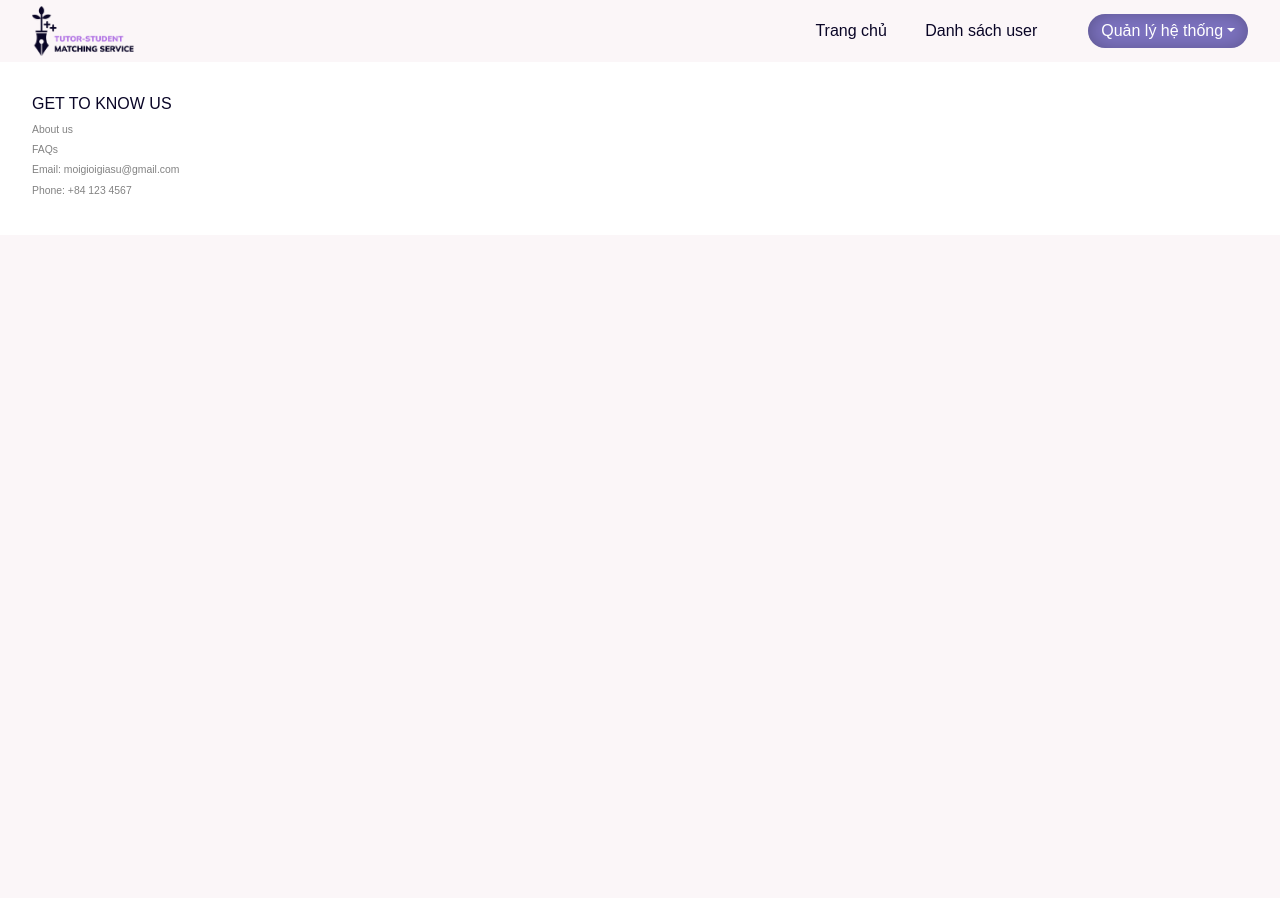
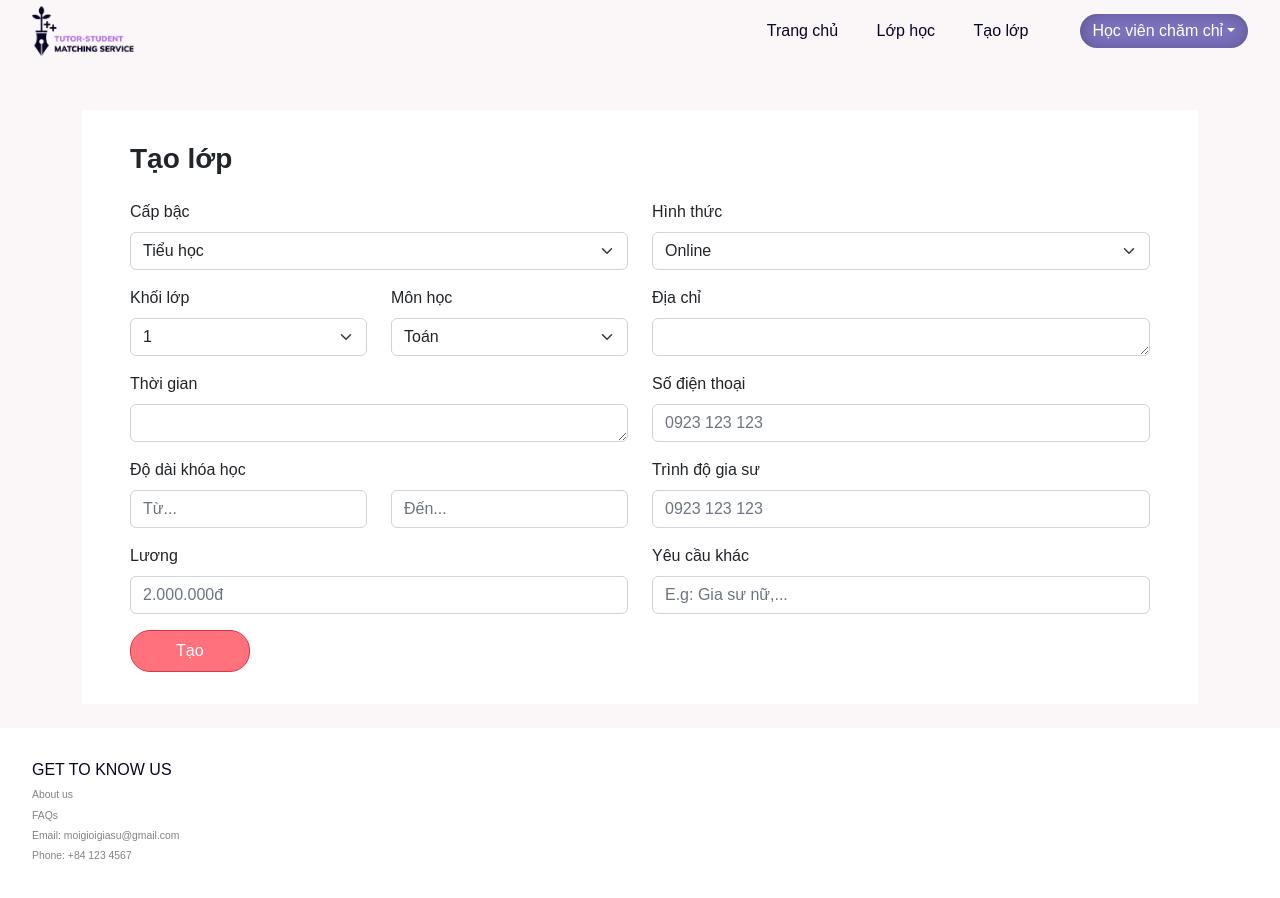
Before and after one commit to thanhhung270502/tutor-student-fe, a React (Create React App) app: page /createclass in a window 1280 px wide. Shown: the top 898 px of the page. Before the commit the page ends 800 px from the top, so only its background shows below. Built offline with nearby package versions, Linux system fonts and the light colour scheme.

Commit message:
create/classlist api

```diff
--- a/package.json
+++ b/package.json
@@ -7,6 +7,7 @@
     "@testing-library/react": "^13.4.0",
     "@testing-library/user-event": "^13.5.0",
     "aos": "^3.0.0-beta.6",
+    "axios": "^1.2.1",
     "bootstrap": "^5.2.2",
     "clsx": "^1.2.1",
     "normalize.css": "^8.0.1",
--- a/src/pages/ClassList/ClassList.js
+++ b/src/pages/ClassList/ClassList.js
@@ -6,6 +6,7 @@ import style from './ClassList.module.css';
 import { Table } from 'react-bootstrap';
 import { usePagination } from 'react-use-pagination';
 import data from './ClassList.json';
+import axios from "axios";
 
 import Row from './Row';
 
@@ -16,6 +17,27 @@ const ClassList = () => {
     const [currentClassInfo, setCurrentClassInfo] = useState([]);
     // 0: default, 1: filter subject, 2: filter class, 3: filter both
     const [number, setNumber] = useState(0);
+    const URL = "http://localhost:3000"
+    const getClassInfo = () => {
+        return axios.get(`${URL}/api/v1/classrooms`).then((response) => response.data);
+    }
+
+    useEffect(() => {
+        console.log("use effect");
+        (
+            async () => {
+                await getClassInfo().then((data) => {
+                    setClassInfo(data);
+                    setCurrentClassInfo(data);
+                    setClassInfo(data);
+                    setSubjectClassInfo(data);
+                    setClassClassInfo(data);
+                });
+            }
+        )()
+    }, [])
+
+
 
     const handleFilteredSubject = (e) => {
         console.log(number);
@@ -111,18 +133,6 @@ const ClassList = () => {
         endIndex: 11,
     });
 
-    useEffect(() => {
-        /* use api / wait until data is updated
-        async () => {
-            info = await getClassInfo();
-            setClassInfo(info);
-        } */
-        setCurrentClassInfo(data);
-        setClassInfo(data);
-        setSubjectClassInfo(data);
-        setClassClassInfo(data);
-    }, []);
-
     return (
         <div className={`container ${style.container}`}>
             <h4 className={style.header}>Danh sách lớp đang tìm Gia sư</h4>
--- a/src/pages/CreateClass/index.js
+++ b/src/pages/CreateClass/index.js
@@ -1,19 +1,67 @@
+import { useState } from 'react'
 import './create_class.scss';
+import axios from 'axios';
 
 function Createclass() {
+    const URL = "http://localhost:3000";
+
+    const [data, setData] = useState({
+        rank: null,
+        formality: '',
+        grade: null,
+        subject: '',
+        address: '',
+        time: '',
+        phone: '',
+        time_to_start: '',
+        time_to_end: '',
+        level: '',
+        salary: '',
+        other: '',
+        status: ''
+    })
+
+    const createClass = async (formdata) => {
+        console.log(data)
+        const res = await axios.post(`${URL}/api/v1/classrooms`, formdata)
+            .then(function (response) {
+                console.log(response);
+            })
+            .catch(function (error) {
+                console.log(error);
+            });
+    }
+
+    const handleChange = (event) => {
+        const { name, value } = event.target;
+        setData(prev => ({
+            ...prev,
+            [name]: value.toUpperCase(),
+        }));
+        console.log('hi')
+    }
+
+    const handleSubmit = async (event) => {
+        event.preventDefault();
+        // await createClass(data);
+        const res = await createClass(data);
+        console.log(res);
+    }
+
     return (
         <div className="p-3 pt-5 pb-4">
             <div className="container">
                 <div className="create_class__container">
+                    <form onSubmit={handleSubmit.bind(this)}>
                         <h3>Tạo lớp</h3>
                         <div className="row">
                             <div className="col-6">
-                            <div class="mb-3 mt-3">
-                                <label for="exampleFormControlInput1" className="form-label">
+                                <div className="mb-3 mt-3">
+                                    <label htmlFor="exampleFormControlInput1" className="form-label">
                                         Cấp bậc
                                     </label>
-                                <select class="form-select" aria-label="Default select example">
-                                    <option selected value="1">
+                                    <select onChange={handleChange} name="rank" className="form-select" aria-label="Default select example">
+                                        <option value="1">
                                             Tiểu học
                                         </option>
                                         <option value="2">Trung học cơ sở</option>
@@ -23,12 +71,12 @@ function Createclass() {
                                 </div>
                             </div>
                             <div className="col-6">
-                            <div class="mb-3 mt-3">
-                                <label for="exampleFormControlInput1" className="form-label">
+                                <div className="mb-3 mt-3">
+                                    <label htmlFor="exampleFormControlInput1" className="form-label">
                                         Hình thức
                                     </label>
-                                <select class="form-select" aria-label="Default select example">
-                                    <option selected value="1">
+                                    <select onChange={handleChange} name="formality" className="form-select" aria-label="Default select example">
+                                        <option value="1">
                                             Online
                                         </option>
                                         <option value="2">Offline</option>
@@ -40,12 +88,12 @@ function Createclass() {
                             <div className="col-6">
                                 <div className="row">
                                     <div className="col-6">
-                                    <div class="mb-3">
-                                        <label for="exampleFormControlInput1" className="form-label">
+                                        <div className="mb-3">
+                                            <label htmlFor="exampleFormControlInput1" className="form-label">
                                                 Khối lớp
                                             </label>
-                                        <select class="form-select" aria-label="Default select example">
-                                            <option selected value="1">
+                                            <select onChange={handleChange} name="grade" className="form-select" aria-label="Default select example">
+                                                <option value="1">
                                                     1
                                                 </option>
                                                 <option value="2">2</option>
@@ -64,132 +112,145 @@ function Createclass() {
                                         </div>
                                     </div>
                                     <div className="col-6">
-                                    <div class="mb-3">
-                                        <label for="exampleFormControlInput1" className="form-label">
+                                        <div className="mb-3">
+                                            <label htmlFor="exampleFormControlInput1" className="form-label">
                                                 Môn học
                                             </label>
-                                        <select class="form-select" aria-label="Default select example">
-                                            <option selected value="1">
+                                            <select onChange={handleChange} name="subject" className="form-select" aria-label="Default select example">
+                                                <option value="Toán">
                                                     Toán
                                                 </option>
-                                            <option value="2">Tiếng Việt</option>
-                                            <option value="3">Vật Lý</option>
-                                            <option value="4">Hóa Học</option>
-                                            <option value="5">Sinh Học</option>
-                                            <option value="6">Ngữ Văn</option>
-                                            <option value="7">Anh Văn</option>
-                                            <option value="8">Địa Lý</option>
-                                            <option value="9">Lịch Sử</option>
+                                                <option value="Tiếng Việt">Tiếng Việt</option>
+                                                <option value="Vật Lý">Vật Lý</option>
+                                                <option value="Hóa Học">Hóa Học</option>
+                                                <option value="Sinh Học">Sinh Học</option>
+                                                <option value="Ngữ Văn">Ngữ Văn</option>
+                                                <option value="Anh Văn">Anh Văn</option>
+                                                <option value="Địa Lý">Địa Lý</option>
+                                                <option value="Lịch Sử">Lịch Sử</option>
                                             </select>
                                         </div>
                                     </div>
                                 </div>
                             </div>
                             <div className="col-6">
-                            <div class="mb-3">
-                                <label for="exampleFormControlInput1" className="form-label">
+                                <div className="mb-3">
+                                    <label htmlFor="exampleFormControlInput1" className="form-label">
                                         Địa chỉ
                                     </label>
-                                <textarea class="form-control" id="exampleFormControlTextarea1" rows="1"></textarea>
+                                    <textarea onChange={handleChange} name="address" className="form-control" id="exampleFormControlTextarea1" rows="1"></textarea>
                                 </div>
                             </div>
                         </div>
                         <div className="row">
                             <div className="col-6">
-                            <div class="mb-3">
-                                <label for="exampleFormControlInput1" className="form-label">
+                                <div className="mb-3">
+                                    <label htmlFor="exampleFormControlInput1" className="form-label">
                                         Thời gian
                                     </label>
-                                <textarea class="form-control" id="exampleFormControlTextarea1" rows="1"></textarea>
+                                    <textarea onChange={handleChange} name="time" className="form-control" id="exampleFormControlTextarea1" rows="1"></textarea>
                                 </div>
                             </div>
                             <div className="col-6">
-                            <div class="mb-3">
-                                <label for="exampleFormControlInput1" className="form-label">
+                                <div className="mb-3">
+                                    <label htmlFor="exampleFormControlInput1" className="form-label">
                                         Số điện thoại
                                     </label>
                                     <input
+                                        name="phone"
                                         type="text"
-                                    class="form-control"
+                                        className="form-control"
                                         id="exampleFormControlInput1"
                                         placeholder="0923 123 123"
+                                        onChange={handleChange}
                                     ></input>
                                 </div>
                             </div>
                         </div>
                         <div className="row">
                             <div className="col-6">
-                            <label for="exampleFormControlInput1" className="form-label">
+                                <label htmlFor="exampleFormControlInput1" className="form-label">
                                     Độ dài khóa học
                                 </label>
                                 <div className="row">
                                     <div className="col-6">
-                                    <div class="mb-3">
+                                        <div className="mb-3">
                                             <input
+                                                name="time_to_start"
                                                 type="text"
-                                            class="form-control"
+                                                className="form-control"
                                                 id="exampleFormControlInput1"
                                                 placeholder="Từ..."
+                                                onChange={handleChange}
                                             ></input>
                                         </div>
                                     </div>
                                     <div className="col-6">
-                                    <div class="mb-3">
+                                        <div className="mb-3">
                                             <input
+                                                name="time_to_end"
                                                 type="text"
-                                            class="form-control"
+                                                className="form-control"
                                                 id="exampleFormControlInput1"
                                                 placeholder="Đến..."
+                                                onChange={handleChange}
                                             ></input>
                                         </div>
                                     </div>
                                 </div>
                             </div>
                             <div className="col-6">
-                            <div class="mb-3">
-                                <label for="exampleFormControlInput1" className="form-label">
+                                <div className="mb-3">
+                                    <label htmlFor="exampleFormControlInput1" className="form-label">
                                         Trình độ gia sư
                                     </label>
                                     <input
+                                        name="level"
                                         type="text"
-                                    class="form-control"
+                                        className="form-control"
                                         id="exampleFormControlInput1"
                                         placeholder="0923 123 123"
+                                        onChange={handleChange}
                                     ></input>
                                 </div>
                             </div>
                         </div>
                         <div className="row">
                             <div className="col-6">
-                            <div class="mb-3">
-                                <label for="exampleFormControlInput1" className="form-label">
+                                <div className="mb-3">
+                                    <label htmlFor="exampleFormControlInput1" className="form-label">
                                         Lương
                                     </label>
                                     <input
+                                        name="salary"
                                         type="text"
-                                    class="form-control"
+                                        className="form-control"
                                         id="exampleFormControlInput1"
                                         placeholder="2.000.000đ"
+                                        onChange={handleChange}
                                     ></input>
                                 </div>
                             </div>
                             <div className="col-6">
-                            <div class="mb-3">
-                                <label for="exampleFormControlInput1" className="form-label">
+                                <div className="mb-3">
+                                    <label htmlFor="exampleFormControlInput1" className="form-label">
                                         Yêu cầu khác
                                     </label>
                                     <input
+                                        name="other"
                                         type="text"
-                                    class="form-control"
+                                        className="form-control"
                                         id="exampleFormControlInput1"
                                         placeholder="E.g: Gia sư nữ,..."
+                                        onChange={handleChange}
                                     ></input>
                                 </div>
                             </div>
                         </div>
-                    <div className="text-end">
-                        <div className="btn btn-danger btn-create">Tạo</div>
-                    </div>
+                        {/* <div className="text-end"> */}
+                        <button className="text-end btn btn-danger btn-create" type="submit">Tạo</button>
+                        {/* </div> */}
+                    </form>
                 </div>
             </div>
         </div>
--- a/src/store/appContext.js
+++ b/src/store/appContext.js
@@ -15,7 +15,7 @@ role = 4: Nguoi tim GS
 const AppContextProvider = ({ children }) => {
 
     const contextValue = {
-        role: '1',
+        role: '4',
     }
 
     return (
```
Also changed, not shown: 2 other files (tests, documents, lock files or other folders). Lines whose indentation alone changed are shown as unchanged.
